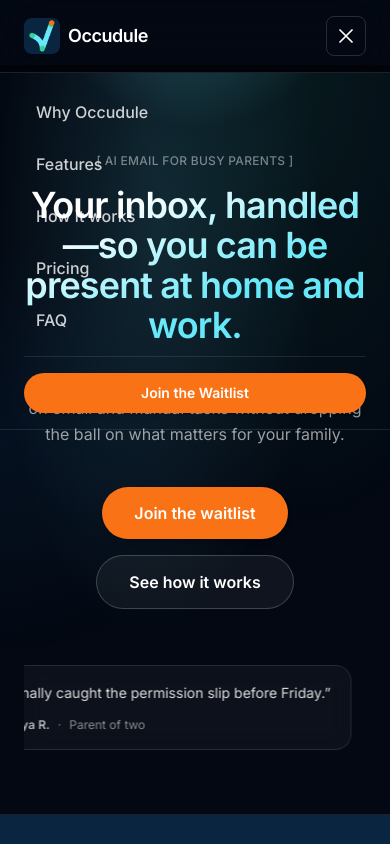
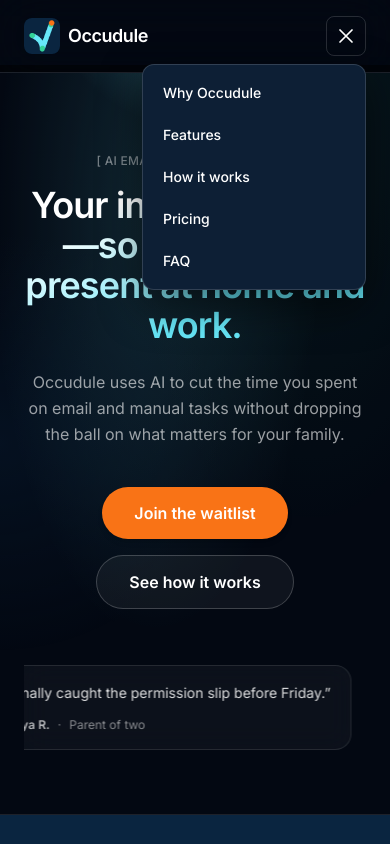
Before and after one commit to linkmind/Occudule-Web, a Next.js app: page / in a window 390 px wide. Both pictures are taken after a click on the button "Open menu". Shown: the top 844 px of the page. Built offline with nearby package versions, Linux system fonts and the light colour scheme.

Commit message:
3-line menu clicks out and stay on the right hand side with black background

```diff
--- a/components/Header.tsx
+++ b/components/Header.tsx
@@ -133,9 +133,10 @@
             </CtaButton>
           </div>
 
+          <div className="relative lg:hidden">
             <button
               type="button"
-            className="inline-flex h-10 w-10 items-center justify-center rounded-lg border border-white/15 text-white transition hover:border-white/30 hover:bg-white/5 focus-visible:outline focus-visible:outline-2 focus-visible:outline-offset-2 focus-visible:outline-accent lg:hidden"
+              className="inline-flex h-10 w-10 items-center justify-center rounded-lg border border-white/15 text-white transition hover:border-white/30 hover:bg-white/5 focus-visible:outline focus-visible:outline-2 focus-visible:outline-offset-2 focus-visible:outline-accent"
               aria-expanded={menuOpen}
               aria-controls={menuId}
               aria-label={menuOpen ? "Close menu" : "Open menu"}
@@ -143,13 +144,11 @@
             >
               <MenuIcon open={menuOpen} />
             </button>
-        </div>
-      </div>
 
             {menuOpen ? (
               <button
                 type="button"
-          className="fixed inset-0 top-[65px] z-40 bg-black/50 lg:hidden"
+                className="fixed inset-0 top-[65px] z-40 bg-black/50"
                 aria-label="Close menu"
                 onClick={closeMenu}
               />
@@ -157,38 +156,31 @@
 
             <nav
               id={menuId}
-        className={`absolute left-0 right-0 top-full z-50 border-b border-white/10 bg-background/95 backdrop-blur-xl transition-[opacity,transform] duration-200 ease-out lg:hidden ${
+              className={`absolute right-0 top-[calc(100%+0.5rem)] z-50 w-56 rounded-xl border border-white/15 bg-background-card py-2 shadow-[0_16px_40px_rgba(0,0,0,0.5)] transition-[opacity,transform] duration-200 ease-out ${
                 menuOpen
                   ? "pointer-events-auto translate-y-0 opacity-100"
-            : "pointer-events-none -translate-y-2 opacity-0"
+                  : "pointer-events-none -translate-y-1 opacity-0"
               }`}
               aria-label="Mobile primary"
               aria-hidden={!menuOpen}
             >
-        <ul className="mx-auto flex max-w-content flex-col gap-1 px-gutter py-4">
+              <ul className="flex flex-col gap-0.5 px-2">
                 {navLinks.map((link) => (
                   <li key={link.href}>
                     <Link
                       href={link.href}
-                className="block rounded-lg px-3 py-3 text-base font-medium text-white/80 transition hover:bg-white/5 hover:text-white"
+                      className="block rounded-lg px-3 py-2.5 text-sm font-medium text-white transition hover:bg-white/10"
                       onClick={closeMenu}
                     >
                       {link.label}
                     </Link>
                   </li>
                 ))}
-          <li className="mt-2 border-t border-white/10 pt-4">
-            <CtaButton
-              href="/waitlist"
-              size="md"
-              className="w-full justify-center"
-              onClick={closeMenu}
-            >
-              Join the Waitlist
-            </CtaButton>
-          </li>
               </ul>
             </nav>
+          </div>
+        </div>
+      </div>
     </header>
   );
 }
```
Lines whose indentation alone changed are shown as unchanged.
